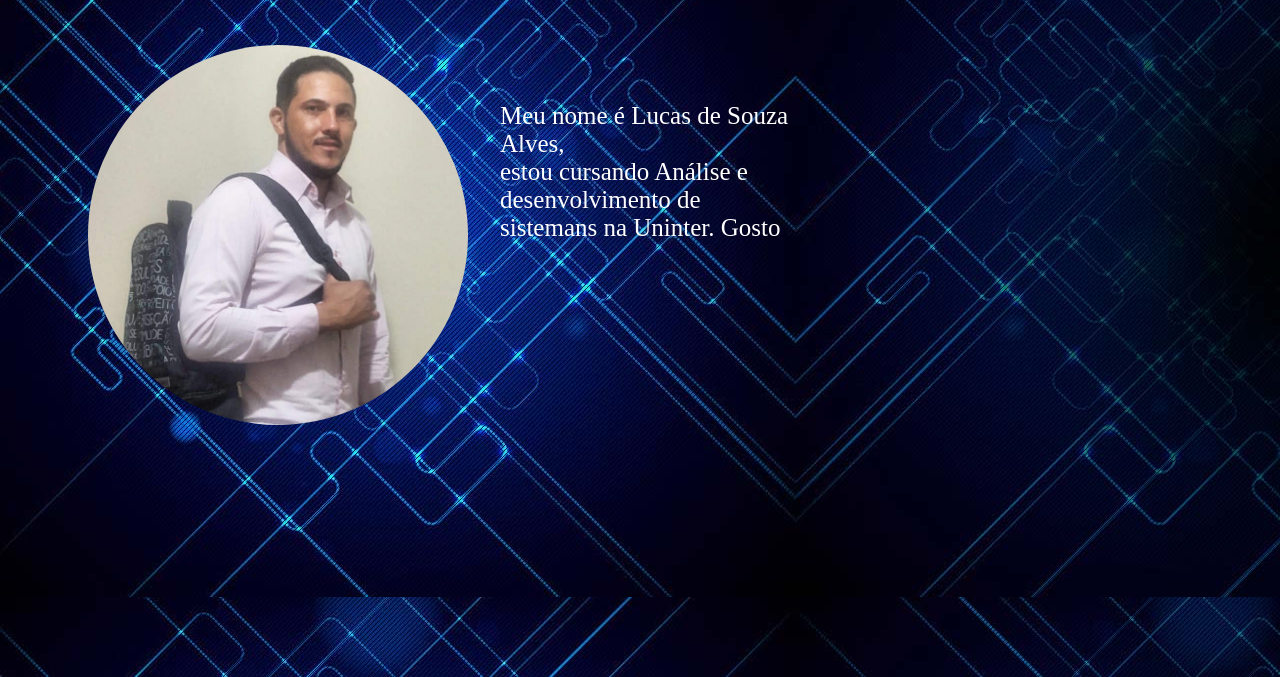
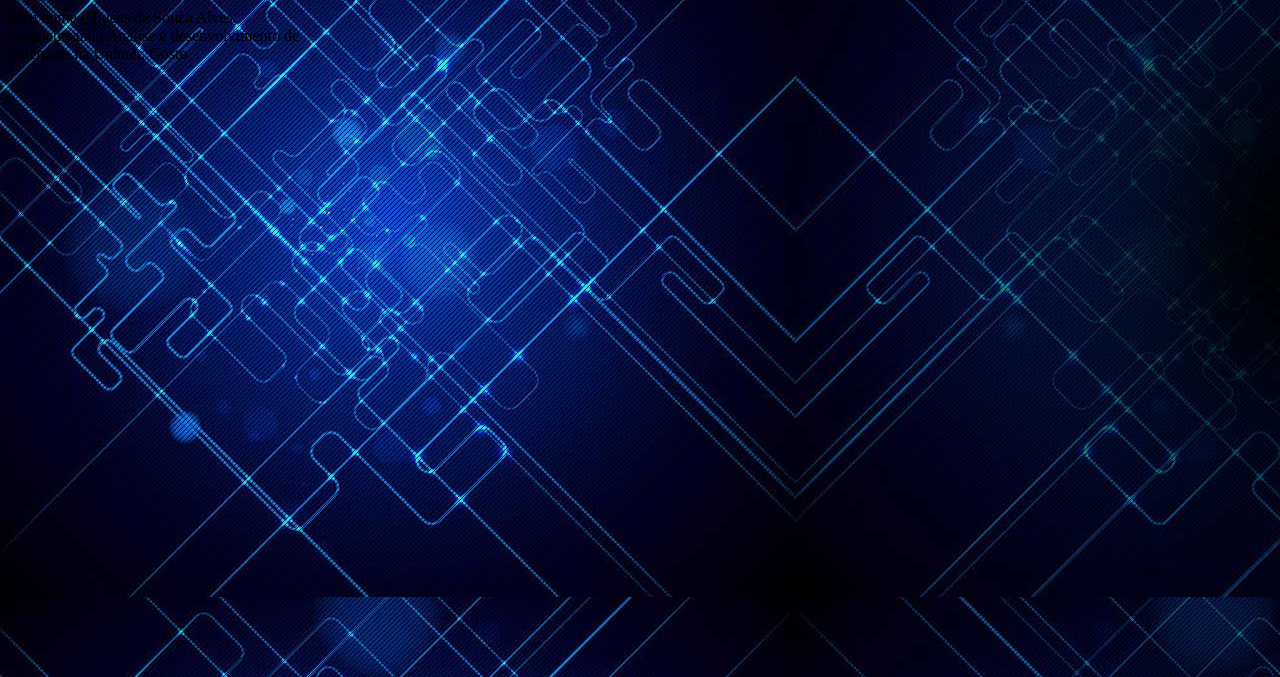
Before and after one commit to lucassouza28/LucasSouzaAlves, a plain HTML site: page formação.html in a window 1280 px wide. Shown: the part 123-800 px from the top of the page. Drawn offline with Linux system fonts and the light colour scheme.

Commit message:
Update formação.html

```diff
--- a/formação.html
+++ b/formação.html
@@ -86,12 +86,11 @@
 </ul>
 </nav>
 </header>
-<section>
-<main>
-    <img src="imagens/IMG_20191209_232510_230.jpg" alt="">
-<div class="Absoluta">
+<section
 
-<p>
+<div> class="Absoluta">
+
+    <p>
     Meu nome é Lucas de Souza Alves,<br> estou cursando Análise e desenvolvimento de <br>sistemans na Uninter. Gosto
 </p>
 
```
